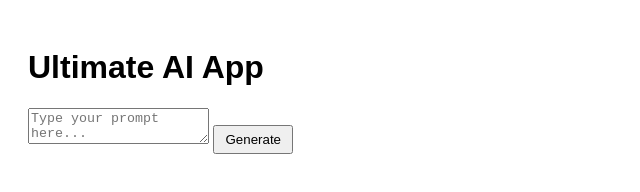
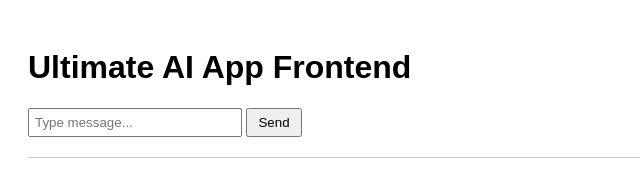
Before and after one commit to Sabbir12340/ultimate-ai-app, a website: page index.html in a window 1280 px wide. Shown: the whole page, without its empty margins (0-640 px from the left). Drawn offline with Linux system fonts and the light colour scheme.

Commit message:
Update index.html

```diff
--- a/index.html
+++ b/index.html
@@ -7,11 +7,10 @@
   <link rel="stylesheet" href="style.css">
 </head>
 <body>
-  <h1>Ultimate AI App</h1>
-  <textarea id="prompt" placeholder="Type your prompt here..."></textarea>
-  <button id="generateBtn">Generate</button>
-  <pre id="result"></pre>
-
+  <h1>Ultimate AI App Frontend</h1>
+  <input id="userInput" placeholder="Type message...">
+  <button onclick="sendMessage()">Send</button>
+  <div id="chatBox"></div>
   <script src="app.js"></script>
 </body>
 </html>
```
